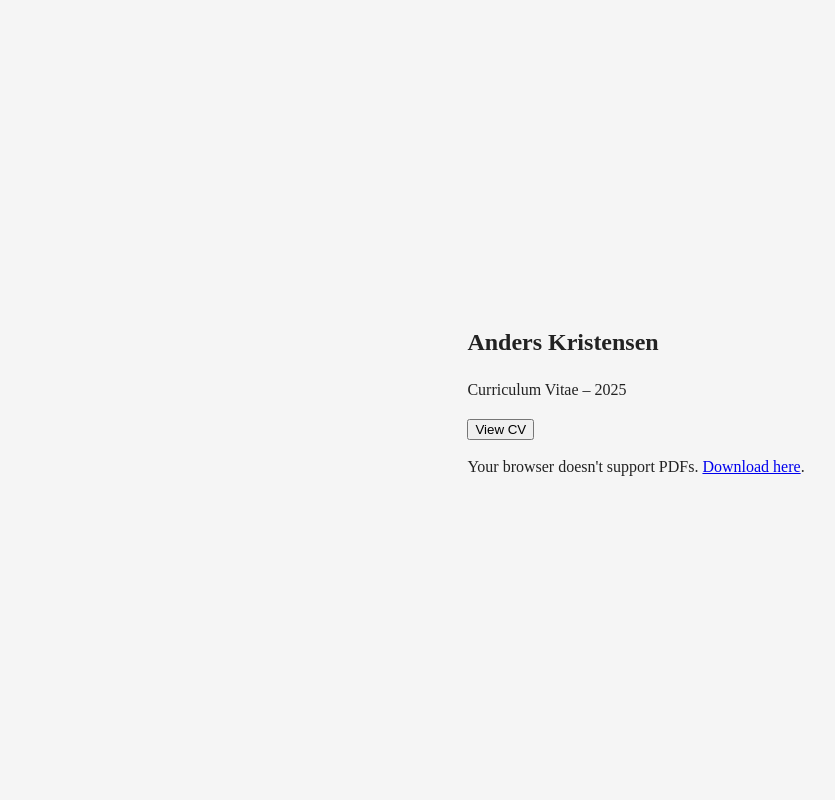
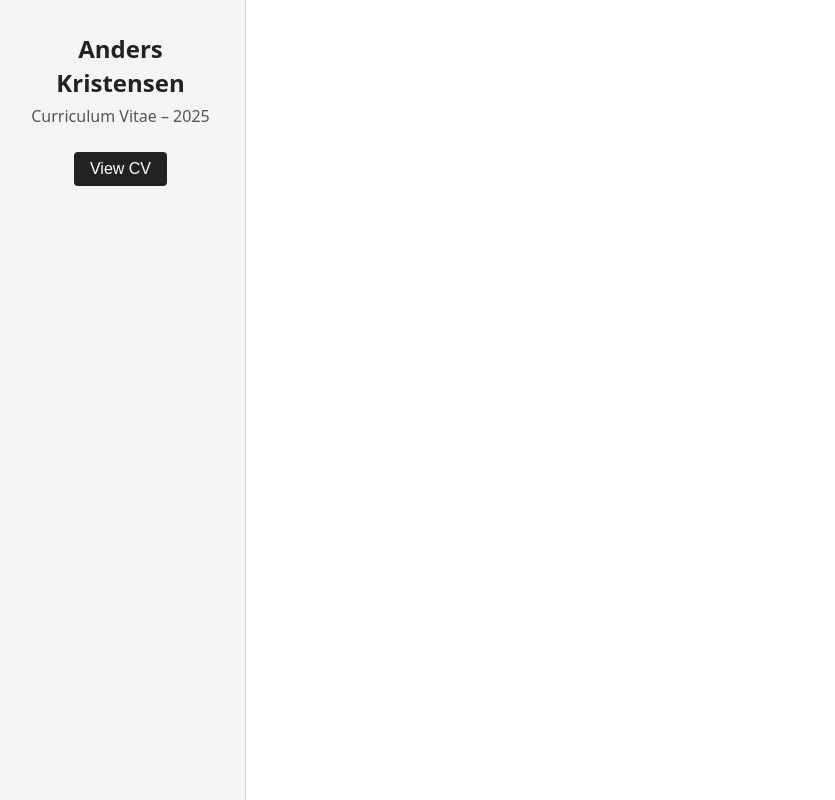
Before and after one commit to alkrdev/PortfolioPDF, a plain HTML site: page index.html in a window 1280 px wide. Shown: the whole page, without its empty margins (4-839 px from the left). Drawn offline with Linux system fonts and the light colour scheme.

Commit message:
Implement sidebar layout with styling
Added sidebar layout and styles for buttons and content area.

```diff
--- a/css/style.css
+++ b/css/style.css
@@ -11,6 +11,7 @@
    Base styles: opinionated defaults
    ========================================================================== */
 
+/* Base reset */
 html {
   color: #222;
   font-size: 1em;
@@ -20,29 +21,129 @@ html {
 body {
   margin: 0;
   height: 100vh;
-  display: flex;
-  justify-content: center;
-  align-items: center;
-  background: #f5f5f5;
 }
 
-header {
-  text-align: center;
-  padding: 1em 0;
-  font-family: system-ui, sans-serif;
-  background: #f5f5f5;
+/* ==========================================================================
+   Layout
+   ========================================================================== */
+.layout {
+  display: flex;
+  height: 100vh;
+  margin: 0;
 }
 
-header h1 {
-  margin: 0;
+/* Sidebar */
+.sidebar {
+  width: 250px;
+  background: #f5f5f5;
+  padding: 2em 1em;
+  box-sizing: border-box;
+  font-family: system-ui, sans-serif;
+  display: flex;
+  flex-direction: column;
+  justify-content: flex-start;
+  align-items: center;
+  text-align: center;
+  border-right: 1px solid #ddd;
+  transition: background 0.6s ease;
+}
+
+.sidebar h1 {
+  margin: 0 0 0.25em;
   font-size: 1.5em;
   color: #222;
 }
 
-header p {
-  margin: 0;
+.sidebar p {
+  margin: 0 0 1.5em;
   color: #555;
+}
+
+/* Sidebar button */
+.sidebar button {
+  padding: 0.5em 1em;
+  border: none;
+  background: #222;
+  color: #fff;
+  border-radius: 4px;
+  cursor: pointer;
   font-size: 1em;
+  position: relative;
+  overflow: hidden;
+  transition: background 0.2s, color 0.2s;
+}
+
+.sidebar button:hover {
+  background: #444;
+}
+
+/* Focus (keyboard only) */
+.sidebar button:focus-visible {
+  outline: 2px solid #222;
+  outline-offset: 3px;
+  background: #333;
+}
+
+/* Smooth fade for label */
+.sidebar button span {
+  display: inline-block;
+  opacity: 1;
+  transition: opacity 0.3s ease;
+  will-change: opacity;
+}
+
+.sidebar button.fading span {
+  opacity: 0;
+}
+
+/* Content area */
+.content {
+  flex: 1;
+  height: 100vh;
+  overflow: hidden;
+  position: relative;
+}
+
+/* Overlay dim effect */
+#overlay {
+  position: absolute;
+  top: 0;
+  left: 0;
+  width: 100%;
+  height: 100%;
+  background: rgba(0, 0, 0, 0);
+  transition: background 0.6s ease;
+  pointer-events: none;
+  z-index: 1;
+}
+
+/* PDF container with slide animation */
+#pdf-container {
+  position: absolute;
+  top: 0;
+  left: 100%;
+  width: 100%;
+  height: 100%;
+  transition: transform 0.6s ease, opacity 0.6s ease;
+  transform: translateX(0);
+  opacity: 0;
+  pointer-events: none;
+  z-index: 2;
+}
+
+#pdf-container.visible {
+  transform: translateX(-100%);
+  opacity: 1;
+  pointer-events: all;
+}
+
+/* Active states */
+.content.active #overlay {
+  background: rgba(0, 0, 0, 0.4);
+}
+
+.layout.active .sidebar {
+  background: #eaeaea;
 }
 
 /*
```
